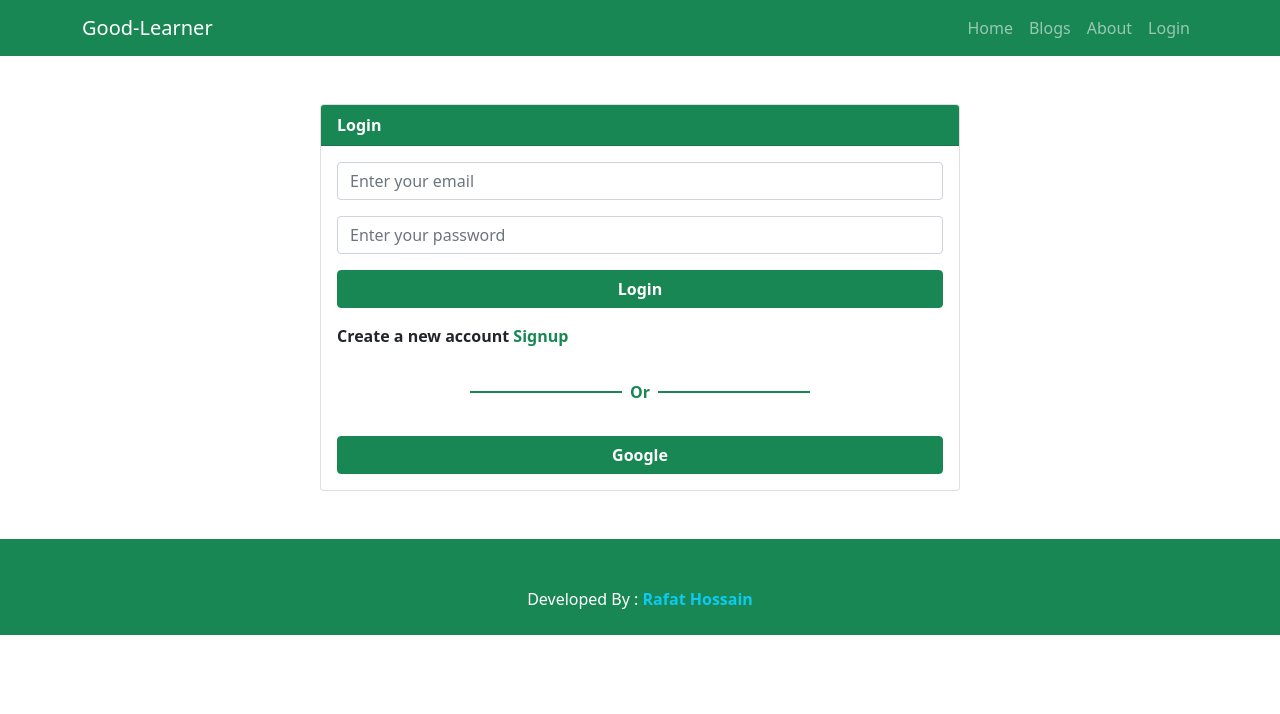
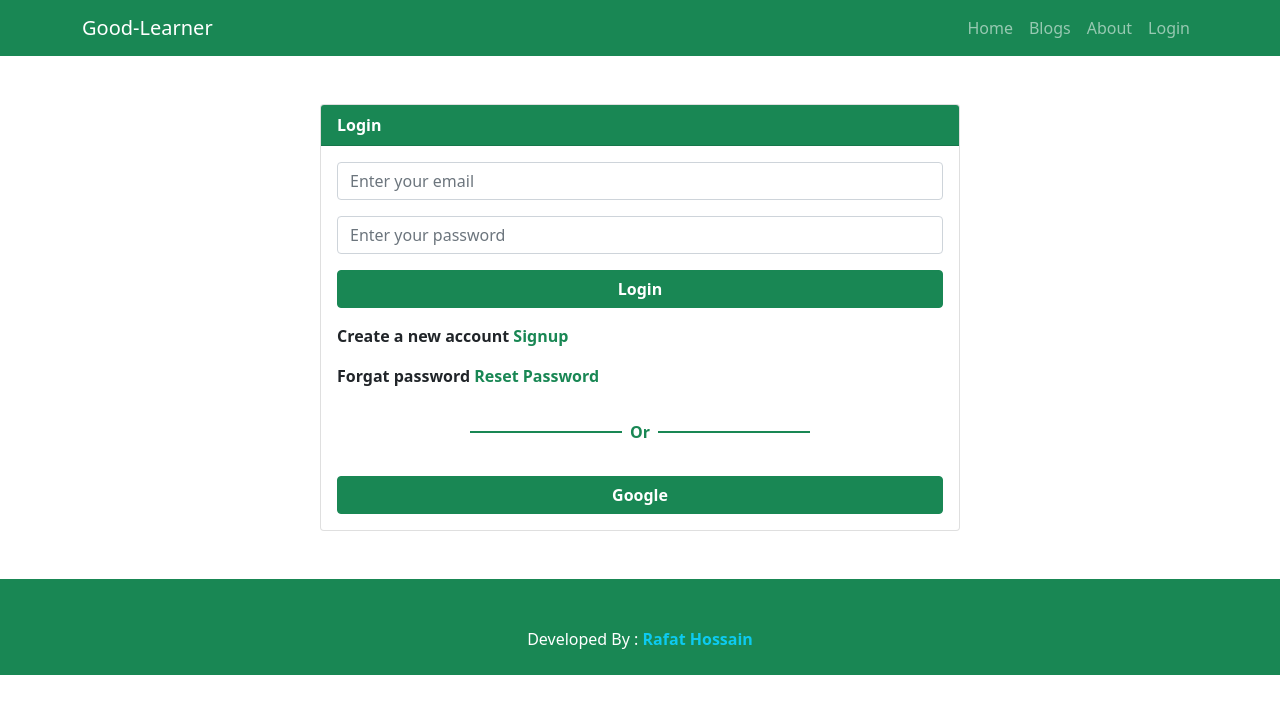
Before and after one commit to Rafat-Web-Developer/good-learner, a React (Create React App) app: page /login in a window 1280 px wide. Shown: the top 714 px of the page. Built offline with nearby package versions, Linux system fonts and the light colour scheme; no server answers.

Commit message:
Add reset password function

```diff
--- a/src/Pages/Login/Login.js
+++ b/src/Pages/Login/Login.js
@@ -1,16 +1,23 @@
 import React, { useRef } from "react";
 import { Button, Card, Form } from "react-bootstrap";
 import { Link, useNavigate } from "react-router-dom";
-import { useSignInWithEmailAndPassword } from "react-firebase-hooks/auth";
+import {
+  useSignInWithEmailAndPassword,
+  useSendPasswordResetEmail,
+} from "react-firebase-hooks/auth";
 import "./Login.css";
 import auth from "../../firebase.init";
 import Loading from "../Loading/Loading";
+import { toast, ToastContainer } from "react-toastify";
+import "react-toastify/dist/ReactToastify.css";
 
 const Login = () => {
   const emailRef = useRef("");
   const passwordRef = useRef("");
   const [signInWithEmailAndPassword, user, loading, error] =
     useSignInWithEmailAndPassword(auth);
+  const [sendPasswordResetEmail, sending, error2] =
+    useSendPasswordResetEmail(auth);
 
   const navigate = useNavigate();
 
@@ -29,6 +36,16 @@ const Login = () => {
     const password = passwordRef.current.value;
 
     await signInWithEmailAndPassword(email, password);
+  };
+
+  const handleResetPassword = async () => {
+    const email = emailRef.current.value;
+    if (!email) {
+      toast("Please write your email.");
+      return;
+    }
+    await sendPasswordResetEmail(email);
+    toast("Reset password link send on your email.");
   };
 
   return (
@@ -59,15 +76,29 @@ const Login = () => {
             {error && (
               <p className="alert alert-danger fw-bold">{error.message}</p>
             )}
+            {error2 && (
+              <p className="alert alert-danger fw-bold">{error2.message}</p>
+            )}
             <Button variant="success" type="submit" className="w-100 fw-bold">
               Login
             </Button>
           </Form>
+          <ToastContainer />
           <p className="my-3 fw-bold">
             Create a new account{" "}
             <Link to="/signup" className="text-decoration-none text-success">
               Signup
             </Link>
+          </p>
+          <p className="my-3 fw-bold">
+            Forgat password{" "}
+            <span
+              onClick={handleResetPassword}
+              className="text-success"
+              style={{ cursor: "pointer" }}
+            >
+              Reset Password
+            </span>
           </p>
           <div className="my-3 d-flex align-items-center justify-content-center">
             <div style={{ height: "2px" }} className="w-25 bg-success"></div>
```
